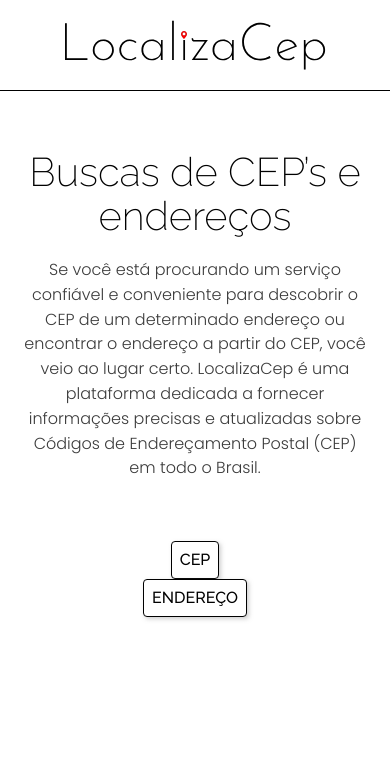
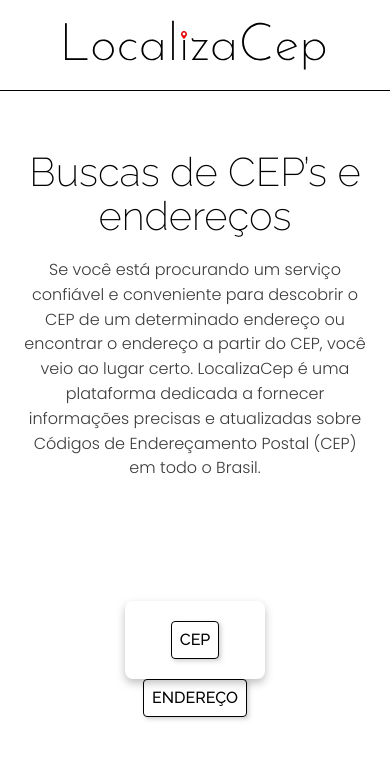
Before and after one commit to PeraltaZz/localizacep, a React (Vite) app: page / in a window 390 px wide. Shown: the top 758 px of the page. Built offline with nearby package versions, Linux system fonts and the light colour scheme.

Commit message:
add: forms css

```diff
--- /dev/null
+++ b/src/css/forms.css
@@ -0,0 +1,38 @@
+.search {
+    padding: 60px 20px;
+  }
+
+  .form-card {
+    min-width: 60%;
+    padding: 60px;
+    border-radius: 8px;
+    background-color: #fff;
+    filter: drop-shadow(0px 4px 4px rgba(0, 0, 0, 0.25));
+  }
+
+  .form-row {
+    display: flex;
+    flex-direction: column;
+    gap: 10px;
+  }
+
+  .form-row label {
+    font: 400 1.125rem/1 "Poppins", sans-serif;
+  }
+
+  @media (max-width: 700px) {
+    .form-card {
+      padding: 20px;
+      min-width: 40%;
+    }
+
+    tr > th:nth-child(2) {
+      border-radius: 10px 0px 0px 0px;
+    }
+  }
+
+  @media (max-width: 400px) {
+    .form-card {
+      padding: 20px 10px;
+    }
+  }
--- a/src/css/style.css
+++ b/src/css/style.css
@@ -2,3 +2,4 @@
 @import"./utilities.css";
 @import"./header.css";
 @import"./introduction.css";
+@import"./forms.css";
```
